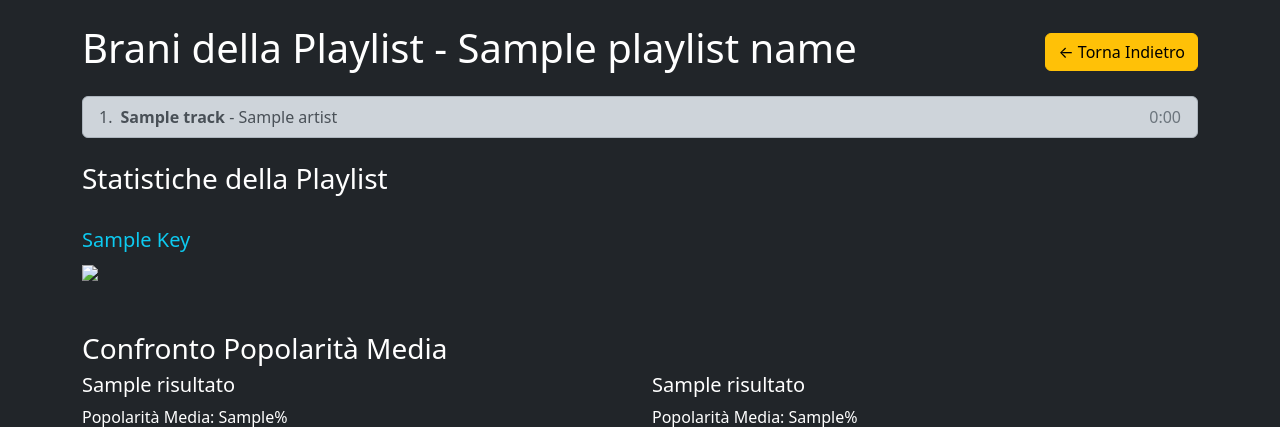
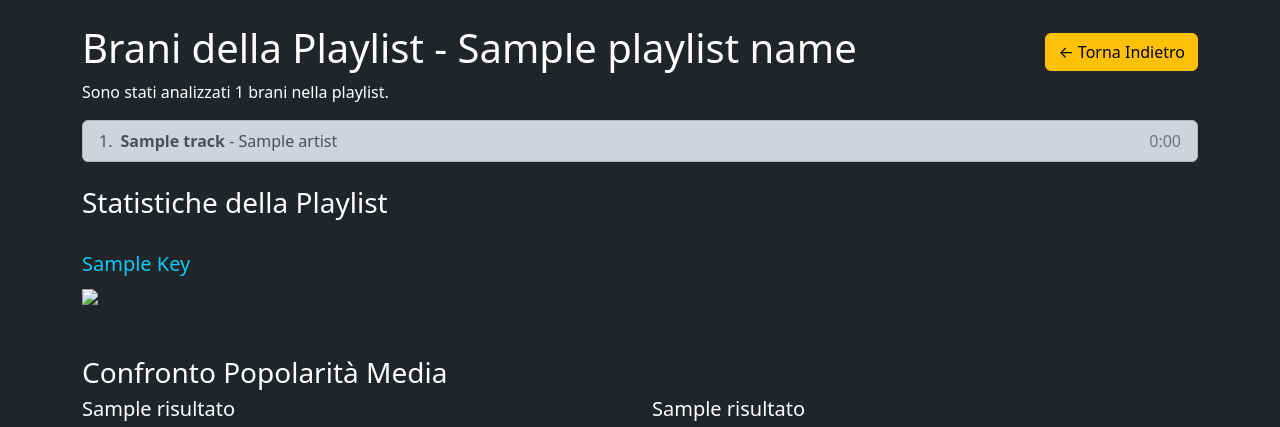
Before and after one commit to RaffoMagno/Progettone_Spotify_API, a Flask app: template templates/brani.html in a window 1280 px wide. Shown: the top 427 px of the page. Run offline with Flask 3, Linux system fonts and the light colour scheme; the template is opened without the code that fills it: most values are stand-ins (such as "Sample title", 1, 10 or a date in 2020).

Commit message:
aggiunto contatore brani analizzati

```diff
--- a/templates/brani.html
+++ b/templates/brani.html
@@ -28,7 +28,11 @@
         <h1>Brani della Playlist - {{ playlist_name }}</h1>
         <button onclick="window.history.back();" class="btn btn-warning">&#8592; Torna Indietro</button>
     </div>
-
+    {% if plots %}
+        <p>
+            Sono stati analizzati {{ tracks|length }} brani nella playlist.
+        </p>
+    {% endif %}
     <!-- Se ci sono tracce, vengono mostrate sotto forma di lista numerata -->
     <ol class="list-group list-group-numbered mt-3">
         {% for track in tracks %}
```
